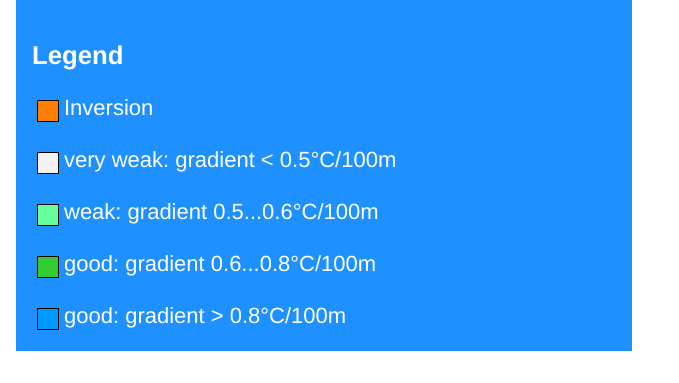
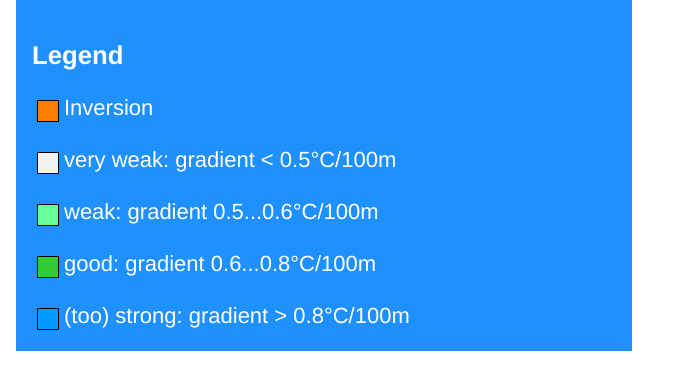
Before and after one commit to quattervals/ema, a Flask app: page /cgrad in a window 1280 px wide. Shown: the part 1226-1609 px from the top of the page, without its empty margins (0-679 px from the left). Run offline with Flask 2, Linux system fonts and the light colour scheme.

Commit message:
Fix typo in legend.html

```diff
--- a/templates/legend.html
+++ b/templates/legend.html
@@ -8,5 +8,5 @@
     <br>
     <div><div class='box good'></div> good: gradient  0.6...0.8°C/100m</div>
     <br>
-    <div><div class='box strong'></div> good: gradient > 0.8°C/100m</div>
+    <div><div class='box strong'></div> (too) strong: gradient > 0.8°C/100m</div>
 </div>
```
